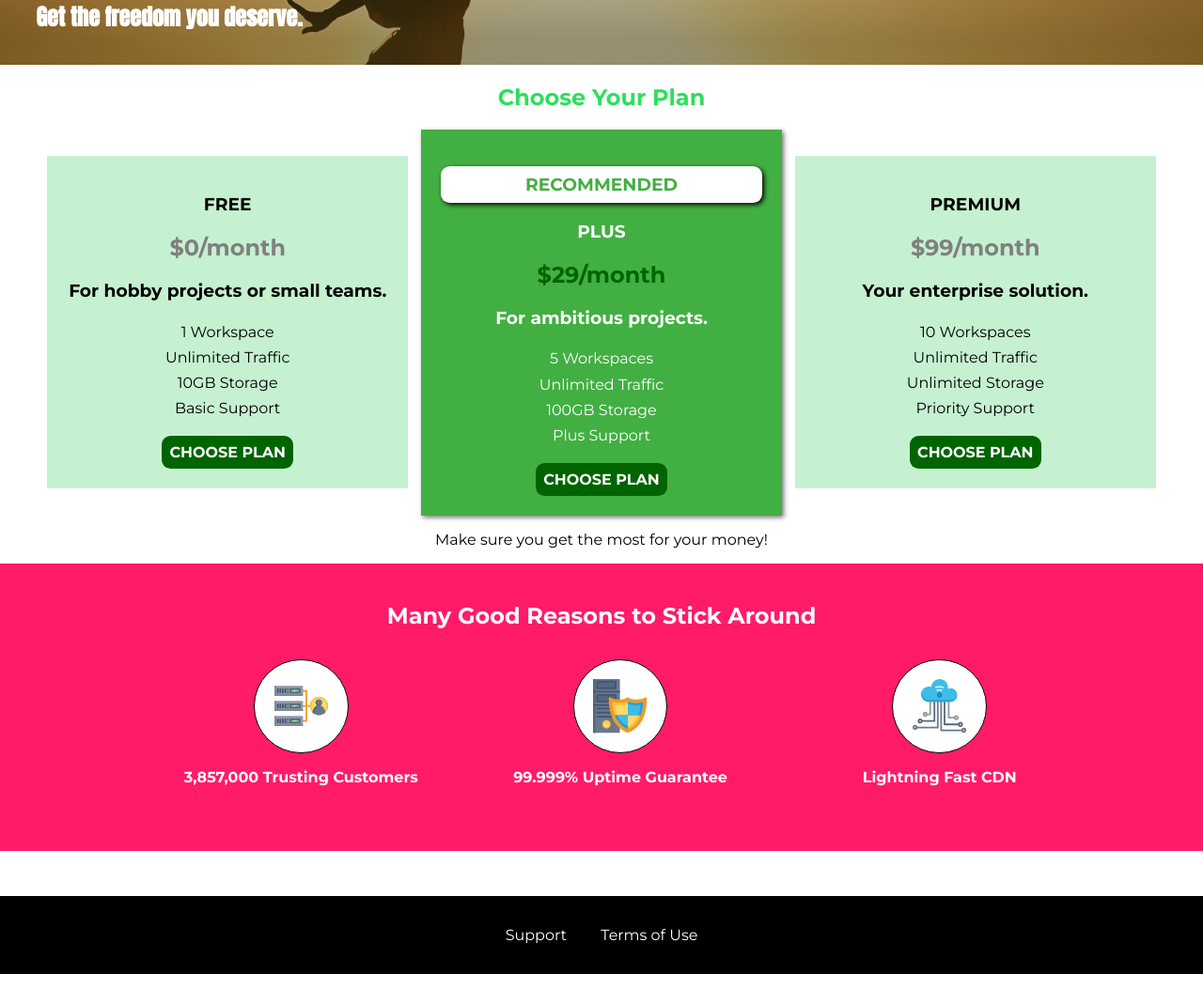
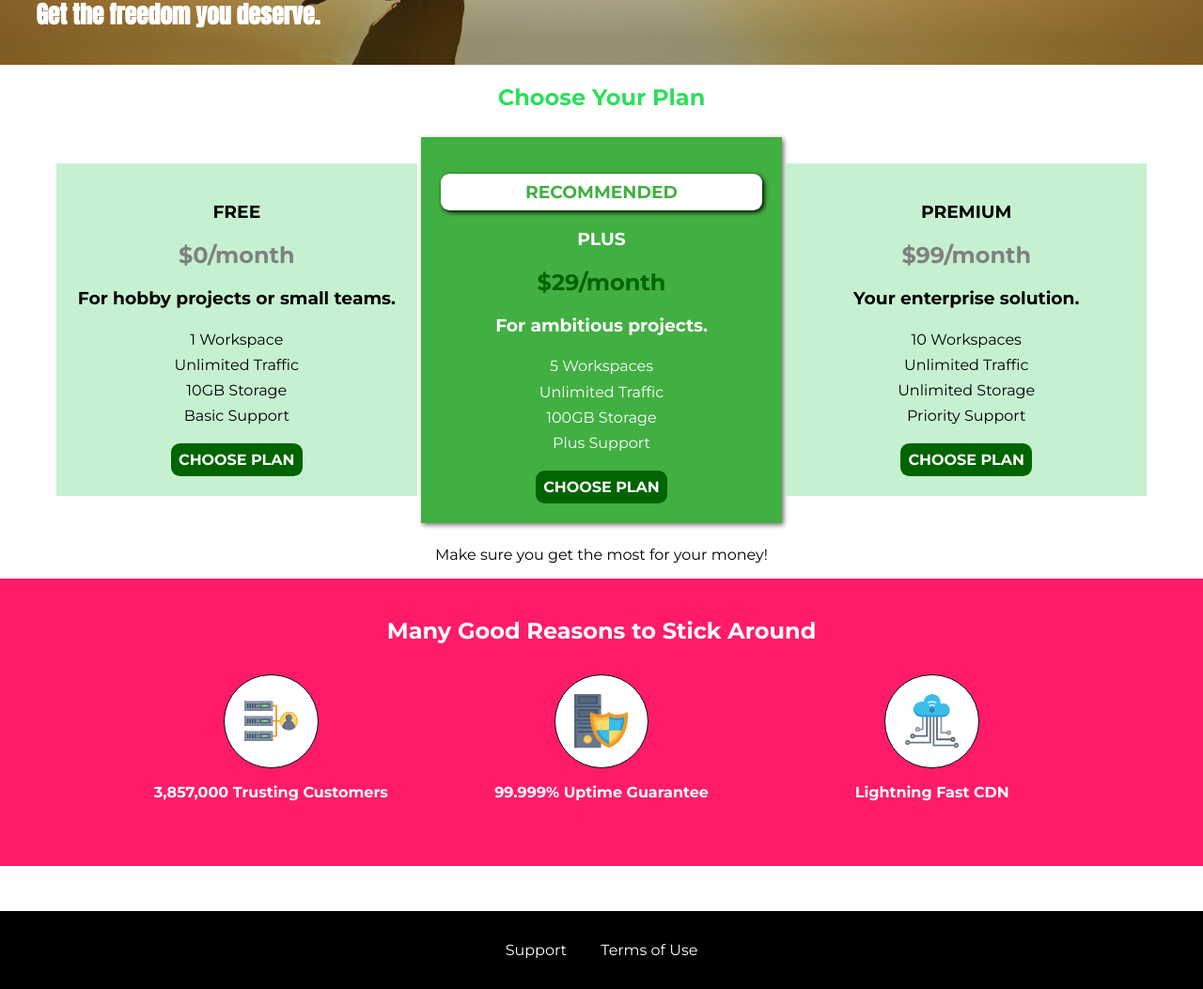
Before and after one commit to webguy83/CSS-fun, a plain HTML site: page index.html in a window 1280 px wide. Shown: the part 240-1293 px from the top of the page at 94% size. Drawn offline with Linux system fonts and the light colour scheme.

Commit message:
responsive

```diff
--- a/index.html
+++ b/index.html
@@ -3,6 +3,7 @@
   <head>
     <meta charset="UTF-8" />
     <meta http-equiv="X-UA-Compatible" content="ie=edge" />
+    <meta name="viewport" content="width=device-width, initial-scale=1.0" />
     <title>uHost</title>
     <link rel="shortcut icon" href="favicon.png" />
     <link
--- a/main.css
+++ b/main.css
@@ -1,6 +1,7 @@
 #product-overview {
   background: linear-gradient(to top, rgba(80, 68, 18, 0.6) 10%, transparent),
-    url('freedom.jpg') left 10% top 20% / cover no-repeat border-box, #ff1b68;
+    url('freedom.jpg') center / cover no-repeat border-box, #ff1b68;
+  background-position: 50% 25%;
   width: 100%;
   height: 33vh;
   padding: 0.6rem;
@@ -13,23 +14,33 @@
   position: absolute;
   bottom: 5%;
   left: 3%;
+  font-size: 1.6rem;
+}
+
+/* 640 */
+@media (min-width: 40rem) and (min-height: 60rem) {
+  #product-overview {
+    height: 40vh;
+  }
+
+  #product-overview h1 {
+    font-size: 3rem;
+  }
 }
 
 .content {
   margin-top: 2.8rem;
 }
 
+.section-title {
+  color: #2ddf5c;
+}
+
 article {
   background-color: #c6f1d1;
-  width: 30%;
-  display: inline-block;
+  width: 100%;
   padding: 1.3rem;
-  margin: 0 0.3rem;
-  vertical-align: middle;
-}
-
-.section-title {
-  color: #2ddf5c;
+  margin: 0.5rem 0;
 }
 
 article > h2 {
@@ -65,7 +76,6 @@ article button:focus {
 .highlighted {
   background-color: #42af42;
   color: white;
-  box-shadow: 2px 2px 5px #757575;
 }
 
 .highlighted > h1:first-child {
@@ -79,6 +89,27 @@ article button:focus {
 
 .highlighted > h2 {
   color: darkgreen;
+}
+
+@media (min-width: 40rem) {
+  article {
+    display: inline-block;
+    width: 30%;
+    vertical-align: middle;
+    min-width: 13rem;
+    max-width: 25rem;
+  }
+  .plans-section {
+    text-align: center;
+  }
+
+  .highlighted {
+    box-shadow: 2px 2px 5px #757575;
+  }
+
+  .highlighted > h1:first-child {
+    padding: 0.5rem 0.2rem;
+  }
 }
 
 #plans {
@@ -107,12 +138,20 @@ article button:focus {
 }
 
 .circle-item {
-  display: inline-block;
-  text-align: center;
-  width: 30%;
-  vertical-align: top;
+  list-style-type: none;
 }
 
 .circlegroup {
-  margin: 2rem 0;
+  margin: 2rem auto;
+  max-width: 76rem;
+  padding: 0;
 }
+
+@media (min-width: 40rem) {
+  .circle-item {
+    display: inline-block;
+    text-align: center;
+    width: 30%;
+    vertical-align: top;
+  }
+}
```
